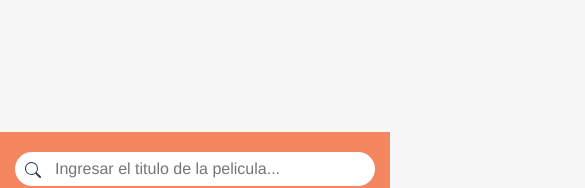
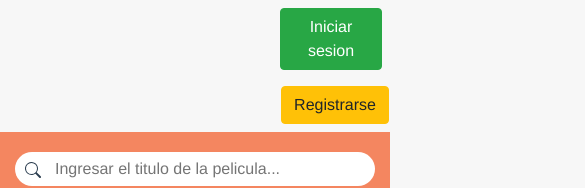
Before and after one commit to kevquikq/Commoviety, a Vue app in the folder public/client/: page /searchMovies in a window 390 px wide. Shown: the top 188 px of the page, 585 px wide, since content can reach past the window. Built offline with nearby package versions, Linux system fonts and the light colour scheme; no server answers; the HTML template or start-up script is replaced by a standard one; what vue-form would draw is missing.

Commit message:
Botones de searchMovies responsive

```diff
--- a/public/client/src/components/SearchMovies.vue
+++ b/public/client/src/components/SearchMovies.vue
@@ -1,14 +1,19 @@
 <template>
   <section class="src-components-movies">
+      <div class="row">
+        <div class="col"></div>
+        <div class="col"></div>
+        <div class="col">
           <button
               v-if="getUsuarioActual"
               class="btn btn-danger mt-2 mb-2"
-      :style="{background: '#f46060', 'margin-left' : '1600px'}"
+              :style="{background: '#f46060'}"
               @click="goToLogout()"
             >
               Cerrar sesión
             </button>
-    <div v-else :style="{'margin-left' : '1400px'}">
+
+            <div v-else>
               <button
                 class="btn btn-success mt-2 mb-2 mr-2"
                 @click="goToLogin()"
@@ -21,6 +26,8 @@
               >
                 Registrarse
               </button>
+            </div>
+        </div>
       </div>
 
     <div class="borde-buscador">
```
Lines whose indentation alone changed are shown as unchanged.
